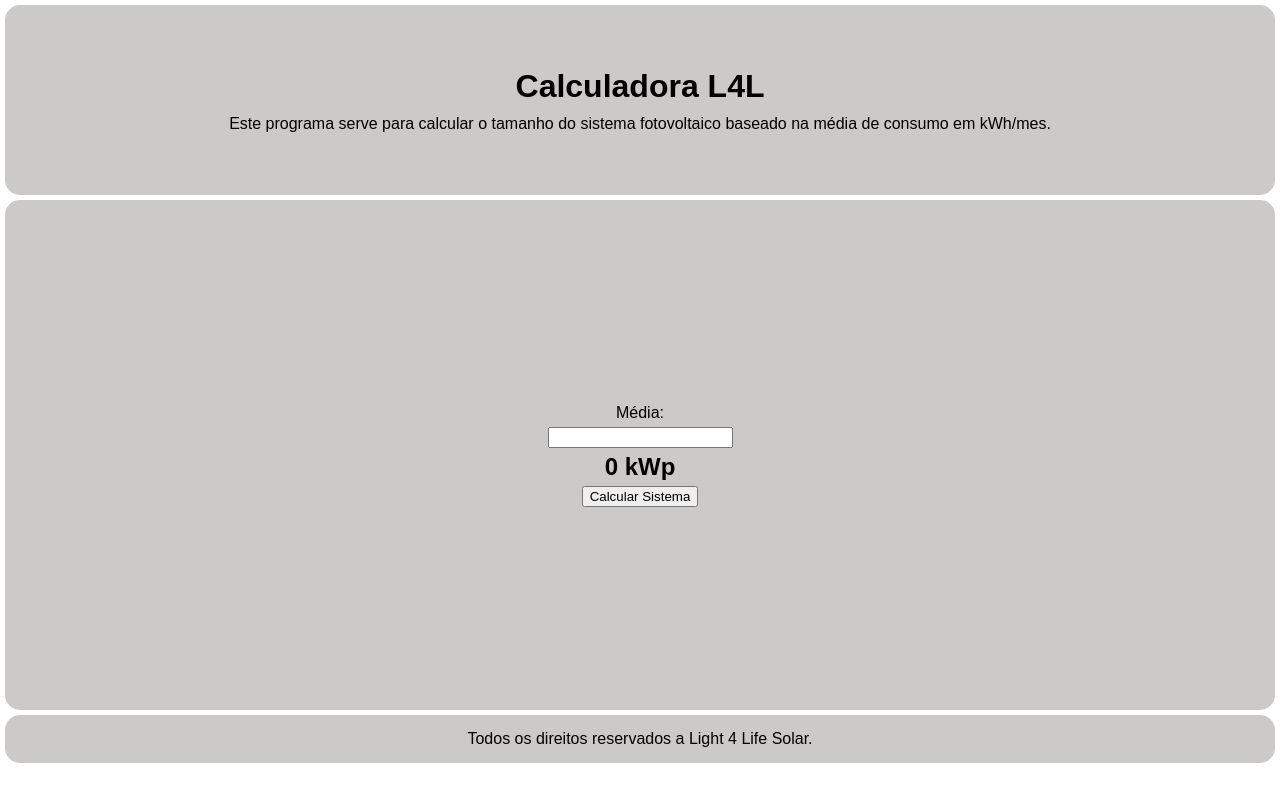
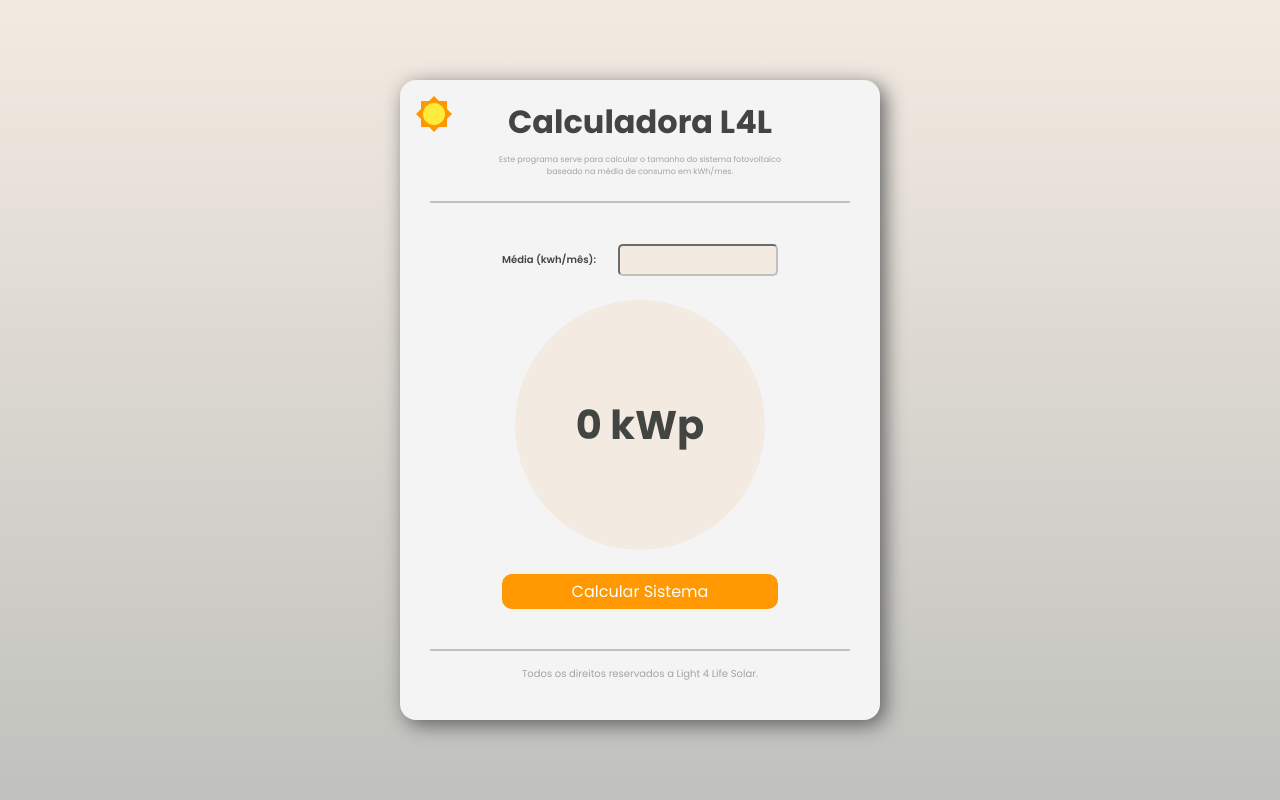
Before and after one commit to patricklouback/Calculadora-L4L, a plain HTML site: page index.html in a window 1280 px wide. Drawn offline with Linux system fonts and the light colour scheme.

Commit message:
Organizando html

```diff
--- a/index.html
+++ b/index.html
@@ -3,27 +3,36 @@
 <head>
     <meta charset="UTF-8">
     <meta name="viewport" content="width=device-width, initial-scale=1.0">
-    <title>Tentativa 01</title>
+    <title>Calculadora L4L</title>
     <link rel="stylesheet" href="style.css">
+    <link rel="preconnect" href="https://fonts.googleapis.com">
+    <link rel="preconnect" href="https://fonts.gstatic.com" crossorigin>
+    <link href="https://fonts.googleapis.com/css2?family=Poppins:wght@100;200;300;400;500;600;700&display=swap" rel="stylesheet">
     <script src="script.js" defer></script>
 </head>
 
 <body>
+    <main>
         <header>
+            <img src="/icon-sun.svg" alt="Icon of Sun">
             <h1>Calculadora L4L</h1>
-        <p>Este programa serve para calcular o tamanho do sistema fotovoltaico baseado na média de consumo em kWh/mes.</p>
+            <p>Este programa serve para calcular o tamanho do sistema fotovoltaico <br/> baseado na média de consumo em kWh/mes.</p>
         </header>
-
-    <main>
-        <p>Média:</p>
+        <hr>
+        <section>
+            <div>
+                <p>Média (kwh/mês):</p>
                 <input type="number" id="consumo" />
+            </div>
 
             <h2 id="resultado">0 kWp</h2>
+            <a href="https://www.aldo.com.br/categoria/energia-solar/gerador-de-energia-solar-fotovoltaico/on-grid/growatt" target="_blank" id="linkPreco">Veja o Preço do Sistema</a>
             <button id="button"> Calcular Sistema</button>
-    </main>
-
+        </section>
+        <hr>
         <footer>
             <p>Todos os direitos reservados a Light 4 Life Solar.</p>
         </footer>
+    </main>
 </body>
 </html>
--- a/script.js
+++ b/script.js
@@ -3,8 +3,16 @@ var button = document.getElementById("button")
 button.addEventListener("click",calcularSistema)
 function calcularSistema () {
     var consumo = parseFloat(document.getElementById("consumo").value);
+    var linkPreco = document.getElementById("linkPreco");
 
     var tamanhoSistema = consumo / 30 / 3.8;
+    var newLink = "https://www.aldo.com.br/categoria/energia-solar/gerador-de-energia-solar-fotovoltaico/on-grid/growatt?filtro=3:" + tamanhoSistema.toFixed(1) + "~30000"
 
-    document.getElementById("resultado").innerText = tamanhoSistema.toFixed(2) + "kWp";
+    console.log(tamanhoSistema.toFixed(2))
+    console.log(newLink)
+
+    document.getElementById("resultado").innerText = consumo ? tamanhoSistema.toFixed(2).replace(".", ",") + " kWp" : " - kWp";
+    linkPreco.style.display = "inline"
+    linkPreco.href = newLink
+
 }});
--- a/style.css
+++ b/style.css
@@ -1,45 +1,143 @@
+:root {
+    --bg-primary: #F3EBE2;
+    --bg-secondary: #C0C1BD;
+    --text-primary: #434543;
+    --text-light: #a3a3a3;
+    --button-primary: #FF9801;
+    --button-hover: #ffb649;
+}
+
 * {
     margin: 0;
+    padding: 0;
+    box-sizing: border-box;
+    font-family: "Poppins";
+    color: var(--text-primary);
 }
 
 body {
     display: flex;
     flex-direction: column;
-    gap: 5px;
-    margin: 5px;
-    font-family: Arial, Helvetica, sans-serif;
+    align-items: center;
+    justify-content: center;
+    height: 100vh;
+    background: linear-gradient(to bottom, var(--bg-primary), var(--bg-secondary));
 }
 
-header {
-    background-color: rgb(204, 201, 201);
-    padding: 15px;
+main {
+    background-color: #f4f4f4;
+    width: 30rem;
+    height: 40rem;
+    border-radius: 1rem;
+    box-shadow: #606060 5px 5px 20px;
+    position: relative;
+    padding: 10px;
+}
+
+hr {
+    margin: 15px 20px;
+    border-color: var(--bg-secondary);
+    border-width: 0.2px;
+    border-style: solid;
+}
+
+main header {
     display: flex;
     flex-direction: column;
     align-items: center;
     justify-content: center;
-    gap: 10px;
-    height: 20vh;
-    border-radius: 15px;
-
+    padding: 0px 60px;
+    gap: 8px;
+    height: 6rem;
 }
 
-main {
-    background-color: rgb(204, 201, 201);
-    padding: 15px;
+main header img {
+    position: absolute;
+    top: 10px;
+    left: 10px;
+}
+
+main header p {
+    font-size: 8px;
+    text-align: center;
+    color: var(--text-light);
+}
+
+#linkPreco {
+    display: none;
+    color: var(--button-primary);
+}
+#linkPreco:hover {
+    color: var(--button-hover);
+}
+
+main section {
     display: flex;
     flex-direction: column;
     align-items: center;
     justify-content: center;
-    gap: 5px;
-    height: 60vh;
-    border-radius: 15px;
+    gap: 24px;
+    height: 26rem;
 }
 
-footer {
-    background-color: rgb(204, 201, 201);
-    padding: 15px;
+main section div {
+    display: flex;
+    align-items: center;
+    width: 60%;
+    gap: 10px;
+}
+
+main section div p {
+    font-size: 10px;
+    font-weight: 600;
+    width: 40%;
+}
+
+main section div input {
+    width: 60%;
+    padding: 4px;
+    background-color: var(--bg-primary);
+    border-color: var(--bg-secondary);
+    border-radius: 5px;
+}
+
+main section h2 {
+    font-size: 40px;
+    font-weight: 700;
+
+    background-color: #F3EBE2;
+    width: 250px;
+    height: 250px;
     display: flex;
     align-items: center;
     justify-content: center;
-    border-radius: 15px;
+    border-radius: 999px;
 }
+
+main section button {
+    width: 60%;
+    background-color: var(--button-primary);
+    border: none;
+    padding: 5px;
+    border-radius: 10px;
+    font-size: 16px;
+    font-weight: 400;
+    color: white;
+}
+
+main section button:hover {
+    background-color: var(--button-hover);
+    color: var(--text-primary);
+    cursor: pointer;
+}
+
+main footer {
+    display: flex;
+    align-items: center;
+    justify-content: center;
+}
+
+main footer p {
+    font-size: 10px;
+    color: var(--text-light);
+}
```
Lines whose indentation alone changed are shown as unchanged.
